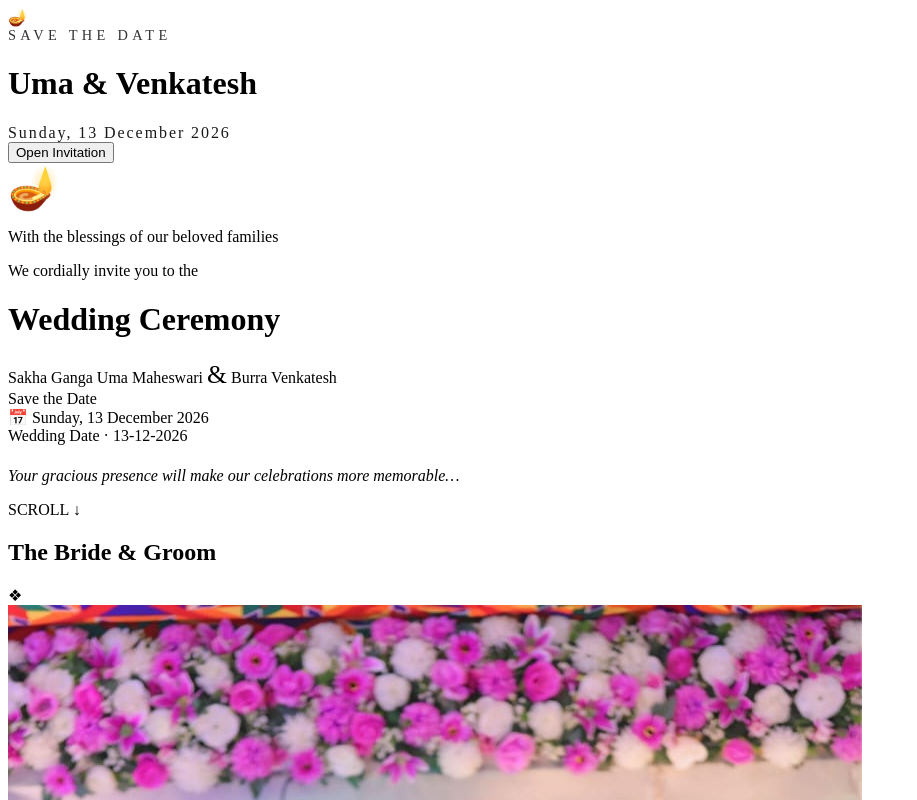
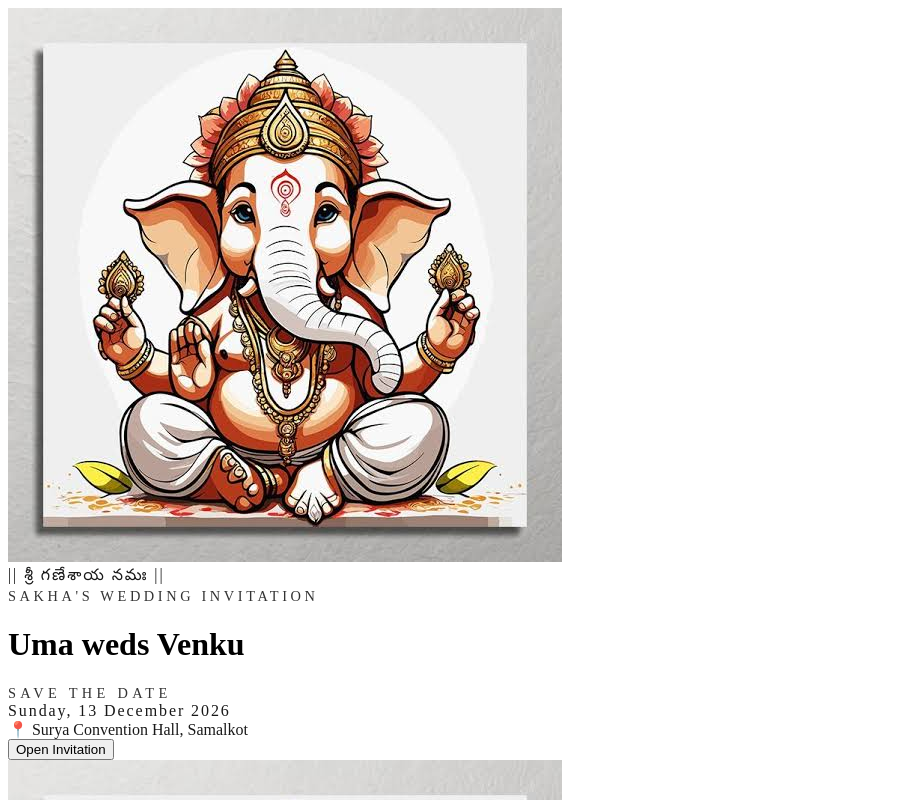
Before and after one commit to AbhiramSakha/Sakha-s-Invitaion, a React (Vite) app: page / in a window 1280 px wide. Shown: the top 800 px of the page, without its empty margins (0-917 px from the left). Built offline with nearby package versions, Linux system fonts and the light colour scheme; the HTML template or start-up script is replaced by a standard one.

Commit message:
Fix file name case

```diff
--- a/src/App.jsx
+++ b/src/App.jsx
@@ -48,15 +48,29 @@ function Petals() {
   )
 }
 
+// Lord Ganesha picture. Put the image at public/images/Ganesh.png
+// If the image is missing, a lamp emoji is shown instead.
+function Ganesh() {
+  const [ok, setOk] = useState(true)
+  return ok
+    ? <img className="ganesh" src="/images/Ganesh.png" alt="Lord Ganesha" onError={() => setOk(false)} />
+    : <div className="lamp">🪔</div>
+}
+
 function Intro({ open, onOpen }) {
   return (
     <div className={'intro' + (open ? ' open' : '')}>
-      <div className="lamp">🪔</div>
+      <Ganesh />
+      <div style={{ letterSpacing: '.12em', fontSize: '1rem', opacity: 0.9 }}>|| శ్రీ గణేశాయ నమః ||</div>
+      <div style={{ letterSpacing: '.25em', fontSize: '.9rem', textTransform: 'uppercase', opacity: 0.8 }}>
+        Sakha's Wedding Invitation
+      </div>
+      <h1 className="script gold">Uma weds Venku</h1>
       <div style={{ letterSpacing: '.3em', fontSize: '.9rem', textTransform: 'uppercase', opacity: 0.8 }}>
         Save the Date
       </div>
-      <h1 className="script gold">Uma &amp; Venkatesh</h1>
       <div style={{ opacity: 0.9, letterSpacing: '.12em' }}>{WEDDING.dayName}, {WEDDING.dateText}</div>
+      <div style={{ opacity: 0.9 }}>📍 {WEDDING.venue}, Samalkot</div>
       <button className="btn" onClick={onOpen}>Open Invitation</button>
     </div>
   )
@@ -161,7 +175,7 @@ export default function App() {
   const share = async () => {
     const data = {
       title: 'Wedding Invitation',
-      text: 'You are invited to the wedding of Ganga Uma Maheswari & Venkatesh on 13 December 2026.',
+      text: 'You are invited to the wedding of Uma & Venku on 13 December 2026.',
       url: location.href,
     }
     try { if (navigator.share) return await navigator.share(data) } catch { return }
@@ -177,19 +191,16 @@ export default function App() {
       <Petals />
       <main>
         <header className="hero">
-          <div style={{ fontSize: '2.6rem' }}>🪔</div>
-          <p className="sub">With the blessings of our beloved families</p>
-          <p className="sub">We cordially invite you to the</p>
-          <h1 className="script gold">Wedding Ceremony</h1>
+          <Ganesh />
+          <p className="sub">|| శ్రీ గణేశాయ నమః ||</p>
+          <p className="sub">Sakha's Wedding Invitation</p>
+          <h1 className="script gold">Uma weds Venku</h1>
           <div className="names">
             {WEDDING.bride} <span className="script gold" style={{ fontSize: '1.6em' }}>&amp;</span> {WEDDING.groom}
           </div>
           <div className="std-label script gold">Save the Date</div>
           <div className="datechip">📅 {WEDDING.dayName}, {WEDDING.dateText}{WEDDING.time && ` · ${WEDDING.time}`}</div>
-          <div className="dateline">Wedding Date · 13-12-2026</div>
-          <p style={{ maxWidth: 520, marginTop: 22, color: 'var(--muted)', fontStyle: 'italic' }}>
-            Your gracious presence will make our celebrations more memorable…
-          </p>
+          <div className="venueline">📍 {WEDDING.venue}, {WEDDING.address}</div>
           <div className="scroll">SCROLL ↓</div>
         </header>
 
@@ -197,7 +208,7 @@ export default function App() {
           <Reveal><h2 className="script gold">The Bride &amp; Groom</h2><div className="orn">❖</div></Reveal>
           <Reveal><CouplePhoto extra={media.couple} alt="Bride and Groom" /></Reveal>
           <div className="pair">
-            <Reveal><NameCard role="Bride" name={WEDDING.bride} initial="G" uploaded={media.bride} files={WEDDING.brideImg} crop={WEDDING.brideCrop} /></Reveal>
+            <Reveal><NameCard role="Bride" name={WEDDING.bride} initial="U" uploaded={media.bride} files={WEDDING.brideImg} crop={WEDDING.brideCrop} /></Reveal>
             <Reveal delay={150}><NameCard role="Groom" name={WEDDING.groom} initial="V" uploaded={media.groom} files={WEDDING.groomImg} crop={WEDDING.groomCrop} /></Reveal>
           </div>
         </section>
--- a/src/styles.css
+++ b/src/styles.css
@@ -68,6 +68,7 @@ section{padding:84px 22px;max-width:1000px;margin:auto}
 .intro>*{animation:rise 1.1s cubic-bezier(.2,.7,.2,1) both}
 .intro>:nth-child(2){animation-delay:.2s}.intro>:nth-child(3){animation-delay:.4s}
 .intro>:nth-child(4){animation-delay:.6s}.intro>:nth-child(5){animation-delay:.8s}
+.intro>:nth-child(6){animation-delay:1s}.intro>:nth-child(7){animation-delay:1.1s}.intro>:nth-child(8){animation-delay:1.2s}
 @keyframes rise{from{opacity:0;transform:translateY(26px)}}
 .intro h1{font-size:clamp(3rem,13vw,5.6rem);margin:8px 0 4px;line-height:1.08}
 .lamp{font-size:3.8rem;animation:rise 1.1s both,glow 2.4s ease-in-out 1.1s infinite}
@@ -266,3 +267,8 @@ section+section::before{content:"";display:block;width:min(70%,420px);height:1px
 
 .songs .song{width:100%;margin-left:auto;margin-right:auto}
 .song iframe{background:#000}
+
+/* ===== Ganesh picture + venue line ===== */
+.ganesh{width:96px;height:96px;object-fit:contain;margin-bottom:6px;filter:drop-shadow(0 4px 14px rgba(232,195,90,.55))}
+.hero .ganesh{width:110px;height:110px}
+.venueline{margin-top:16px;font-size:1.15rem;font-weight:700;letter-spacing:.06em;color:var(--accent)}
```
Also changed, not shown: public/images/Ganesh.png (added).
